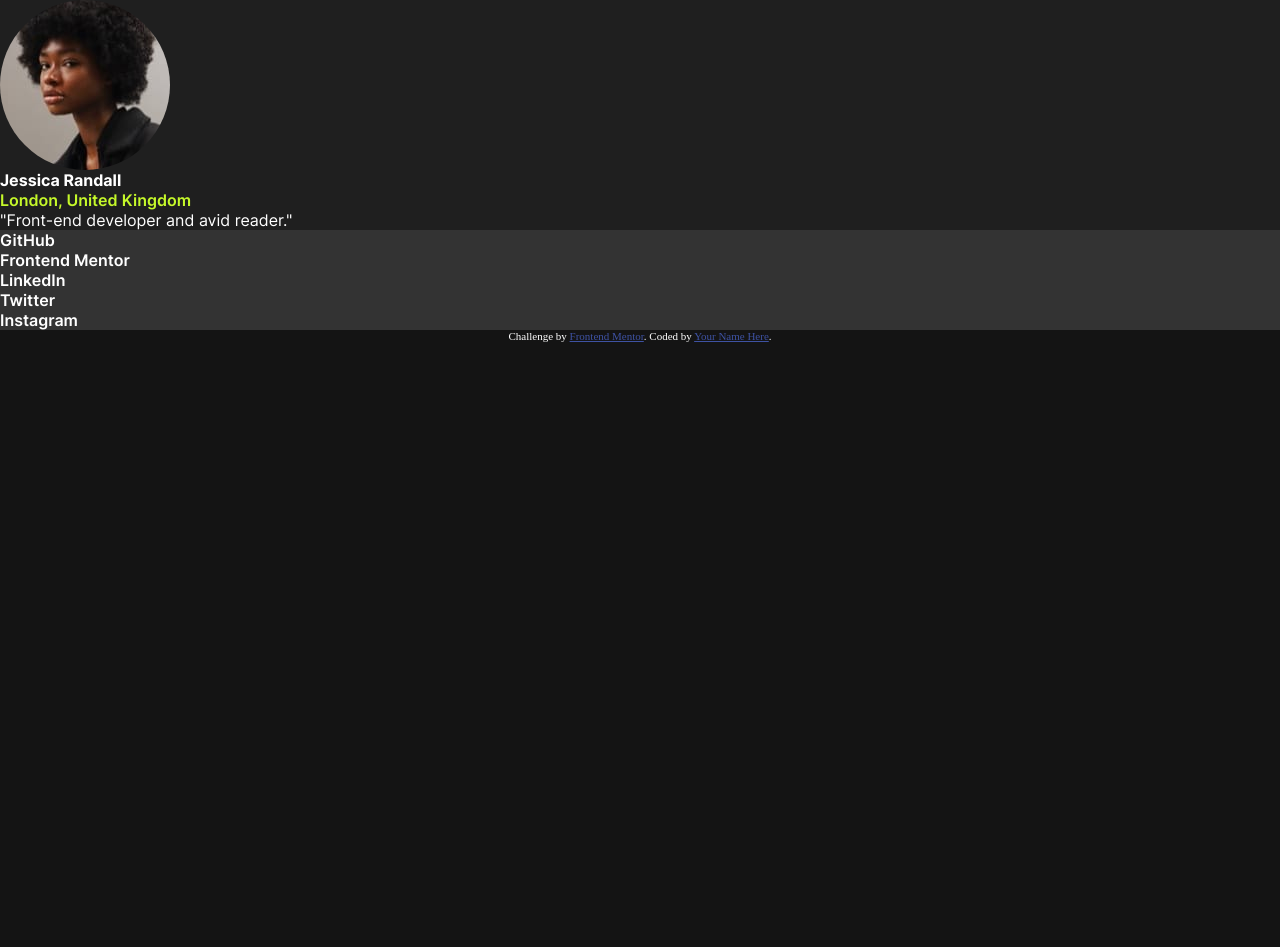
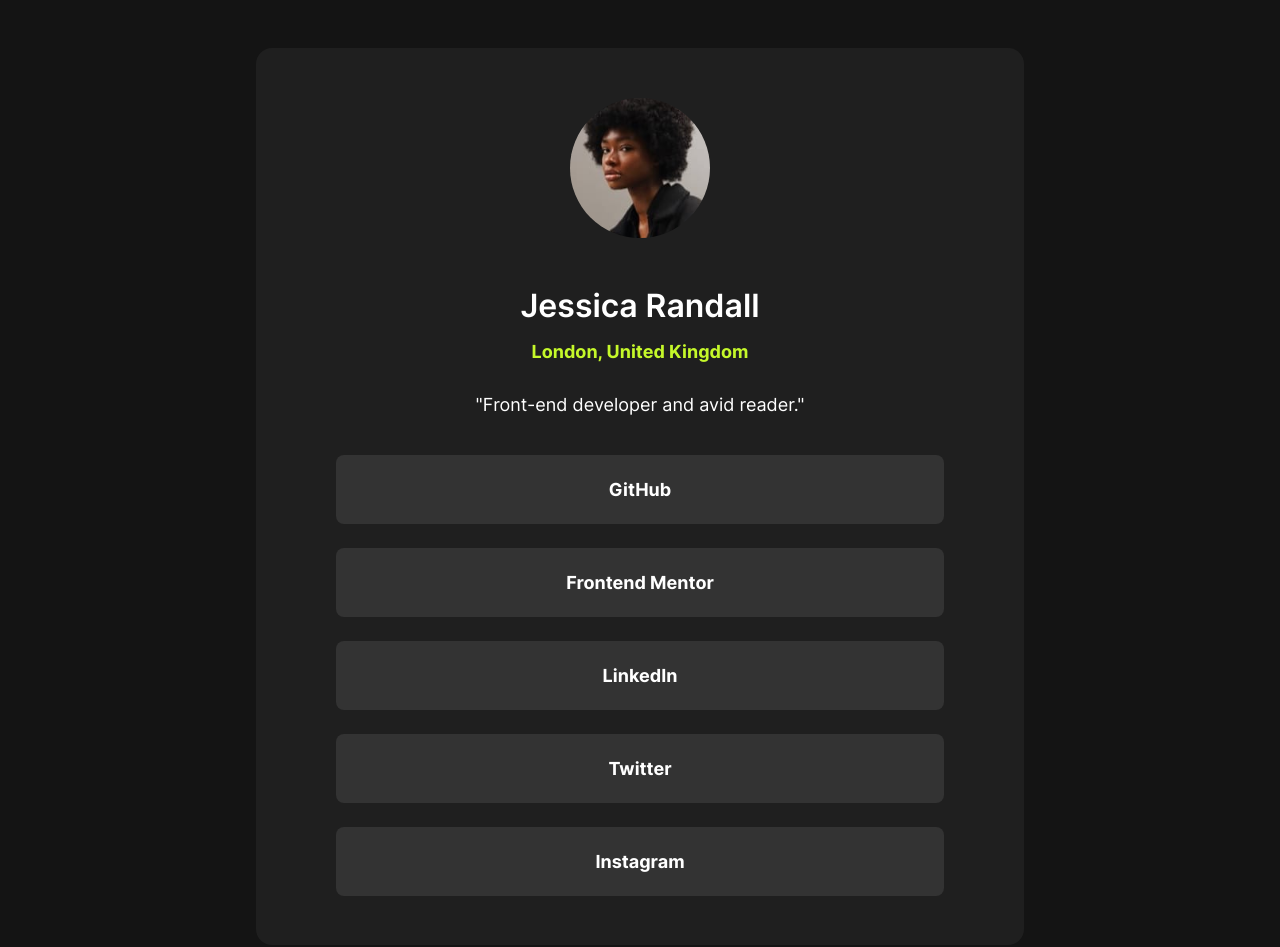
Before and after one commit to pvcordeiro/linktree-v2, a plain HTML site: page index.html in a window 1280 px wide. Shown: the top 947 px of the page. Before the commit the page ends 800 px from the top, so only its background shows below. Drawn offline with Linux system fonts and the light colour scheme.

Commit message:
done, onto the next one

```diff
--- a/index.html
+++ b/index.html
@@ -37,8 +37,8 @@
         <p>London, United Kingdom</p>
       </div>
       <div class="message">"Front-end developer and avid reader."</div>
-      <div class="list">
-        <ul>
+      <div>
+        <ul class="list">
           <li>GitHub</li>
           <li>Frontend Mentor</li>
           <li>LinkedIn</li>
--- a/styles.css
+++ b/styles.css
@@ -19,41 +19,81 @@
   box-sizing: border-box;
 }
 
-html {
+body {
   background-color: hsl(0, 0%, 8%);
 }
 
 .container {
   background-color: hsl(0, 0%, 12%);
+  width: 100%;
+  max-width: 60%;
+  margin: 3rem auto;
+  padding: 0.1rem 3rem;
+  border-radius: 1rem;
 }
 
 .pic {
   border-radius: 50%;
-  width: 170px;
-  height: 170px;
+  width: 140px;
+  height: 140px;
   overflow: hidden;
+  margin: 3rem auto;
+  object-fit: cover;
+  display: flex;
 }
 
 .name {
   color: hsl(0, 0%, 100%);
-  font-family: inter-bold;
-}
-.message {
-  color: hsl(0, 0%, 100%);
-  font-family: inter-regular;
+  font-family: inter-semibold;
+  text-align: center;
+  font-size: xx-large;
+  margin: 1rem auto;
 }
 
 .location {
   color: hsl(75, 94%, 57%);
-  font-family: inter-semibold;
+  font-family: inter-bold;
+  font-size: large;
+  text-align: center;
+  margin: 1rem auto 2rem auto;
+}
+
+.message {
+  color: hsl(0, 0%, 100%);
+  font-family: inter-regular;
+  text-align: center;
+  margin: 1rem 0 2rem 0;
+  font-size: large;
 }
 
 .list {
+  font-size: large;
+  color: hsl(0, 0%, 100%);
+  font-family: inter-bold;
+  display: flex;
+  flex-direction: column;
+  gap: 1.5rem;
+  padding: 0.5rem 2rem 3rem;
+  max-width: 100%;
+}
+
+ul li {
   background-color: hsl(0, 0%, 20%);
-  color: hsl(0, 0%, 100%);
-  font-family: inter-semibold;
+  border-radius: 0.5rem;
+  display: flex;
+  align-items: center;
+  justify-content: center;
+  padding: 1.5rem 0.5rem;
+  gap: 2rem;
+}
+
+ul li:hover {
+  background-color: hsl(75, 94%, 57%);
+  color: hsl(0, 0%, 20%);
 }
 
 .attribution {
   color: hsl(0, 0%, 100%);
+  font-family: inter-regular;
+  padding-bottom: 2rem;
 }
```
